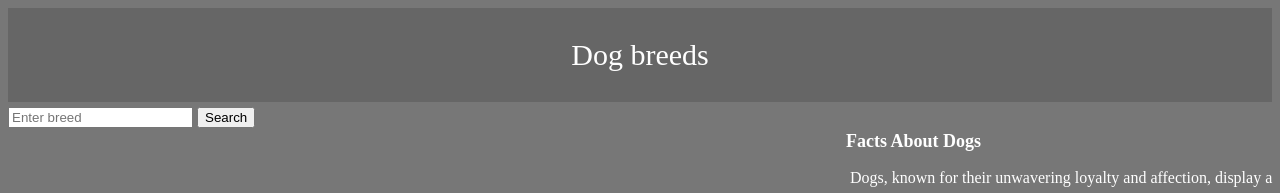
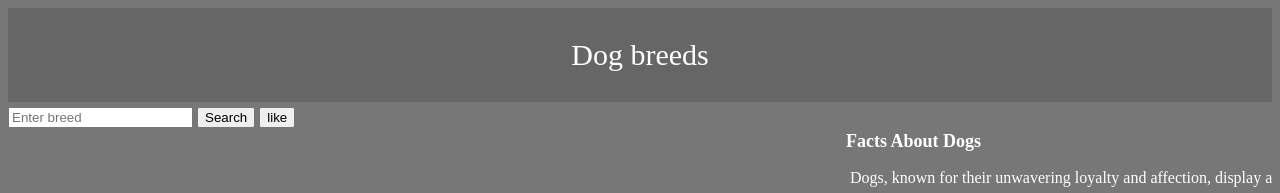
Before and after one commit to amaar7/phase1-project, a plain HTML site: page index.html in a window 1280 px wide. Shown: the top 193 px of the page. Drawn offline with Linux system fonts and the light colour scheme; no server answers.

Commit message:
added a like button

```diff
--- a/index.html
+++ b/index.html
@@ -16,6 +16,7 @@
         </article>
             <input type="text" id="breedInput" placeholder="Enter breed">
             <button id="searchButton">Search</button>
+            <button id="likeButton">like</button>
     </section>
     <div id="breedResults"></div>
 
```
